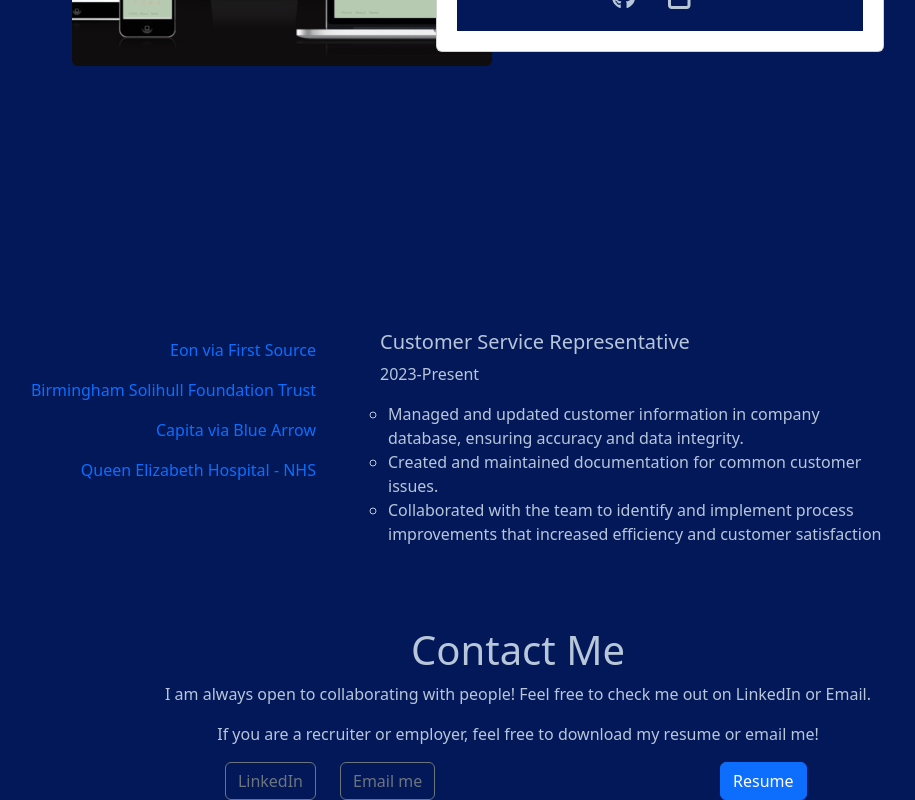
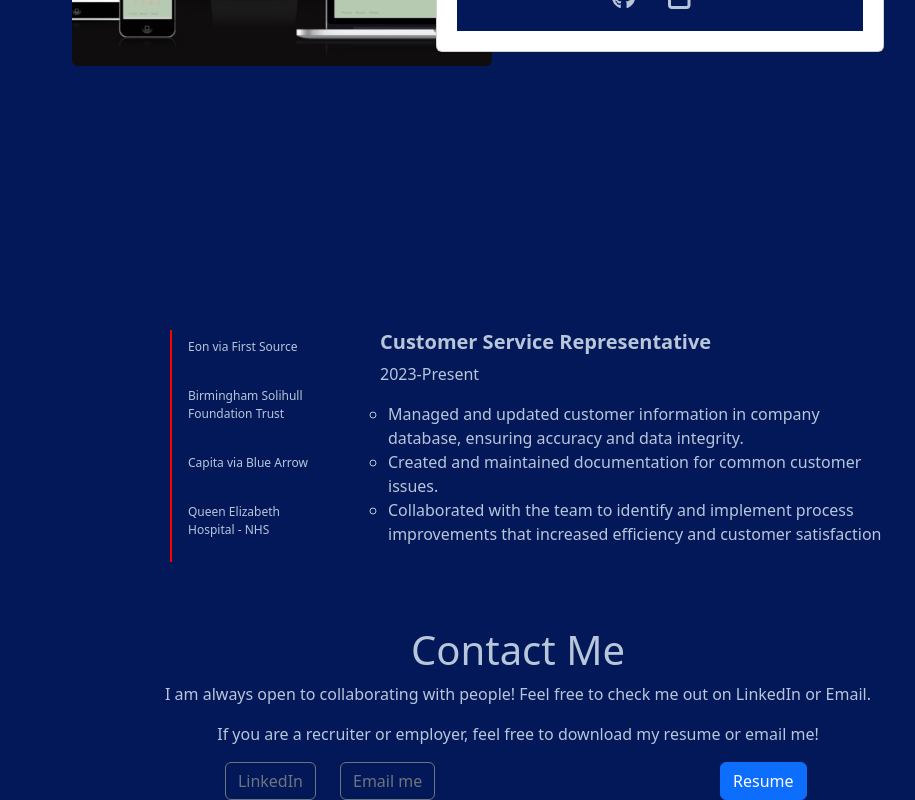
Before and after one commit to DanilleH22/portfolio, a React (Create React App) app: page / in a window 1280 px wide. Shown: the part 1169-1969 px from the top of the page, without its empty margins (122-1037 px from the left). Built offline with nearby package versions, Linux system fonts and the light colour scheme.

Commit message:
Add css for experienece section

```diff
--- a/src/pages/Experience.js
+++ b/src/pages/Experience.js
@@ -3,6 +3,8 @@ import Col from 'react-bootstrap/Col';
 import Nav from 'react-bootstrap/Nav';
 import Row from 'react-bootstrap/Row';
 import Tab from 'react-bootstrap/Tab';
+import styles from "../styles/Experience.module.css";
+import { useState } from 'react';
 
 function Experience() {
 
@@ -49,15 +51,18 @@ function Experience() {
       }
         ]
 
+        const [activeIndex, setActiveIndex] = useState(null);
+
   return (
     <Container className='p-5'>
       <Tab.Container  defaultActiveKey="0">
         <Row className="mt-3">
-          <Col sm={4}>
-            <Nav variant="outline-secondary" className="flex-column flex-row-reverse">
+          <Col sm={4} className='d-flex justify-content-end' style={{ fontSize: '12px' }}>
+            <Nav className={styles.Job}>
               {data.map((item, index) => (
-                <Nav.Item key={index}>
-                  <Nav.Link eventKey={index.toString()}>{item.job}</Nav.Link>
+                <Nav.Item key={index} className={`${styles.JobName} ${activeIndex === index ? styles.active : ''}`}
+                onClick={() => setActiveIndex(index)}>
+                  <Nav.Link eventKey={index.toString()} className='text-start' style={{ color: '#B8C6D9' }}>{item.job}</Nav.Link>
                 </Nav.Item>
               ))}
             </Nav>
@@ -66,9 +71,9 @@ function Experience() {
             <Tab.Content style={{ width: '80%' }}>
               {data.map((item, index) => (
                 <Tab.Pane eventKey={index.toString()} key={index} >
-                  <h5 className='d-flex justify-content-start ps-4'>{item.role}</h5>
+                  <h5 className='d-flex justify-content-start ps-4'><strong>{item.role}</strong></h5>
                   <p className='d-flex justify-content-start ps-4'>{item.date}</p>
-                  <ul style={{ listStyleType: 'circle', textAlign: 'left' }}>
+                  <ul style={{ listStyleType: 'circle', textAlign: 'left', color: '#B8C6D9' }}>
                     {item.description.map((point, i) => (
                       <li key={i}>{point}</li>
                     ))}
```
